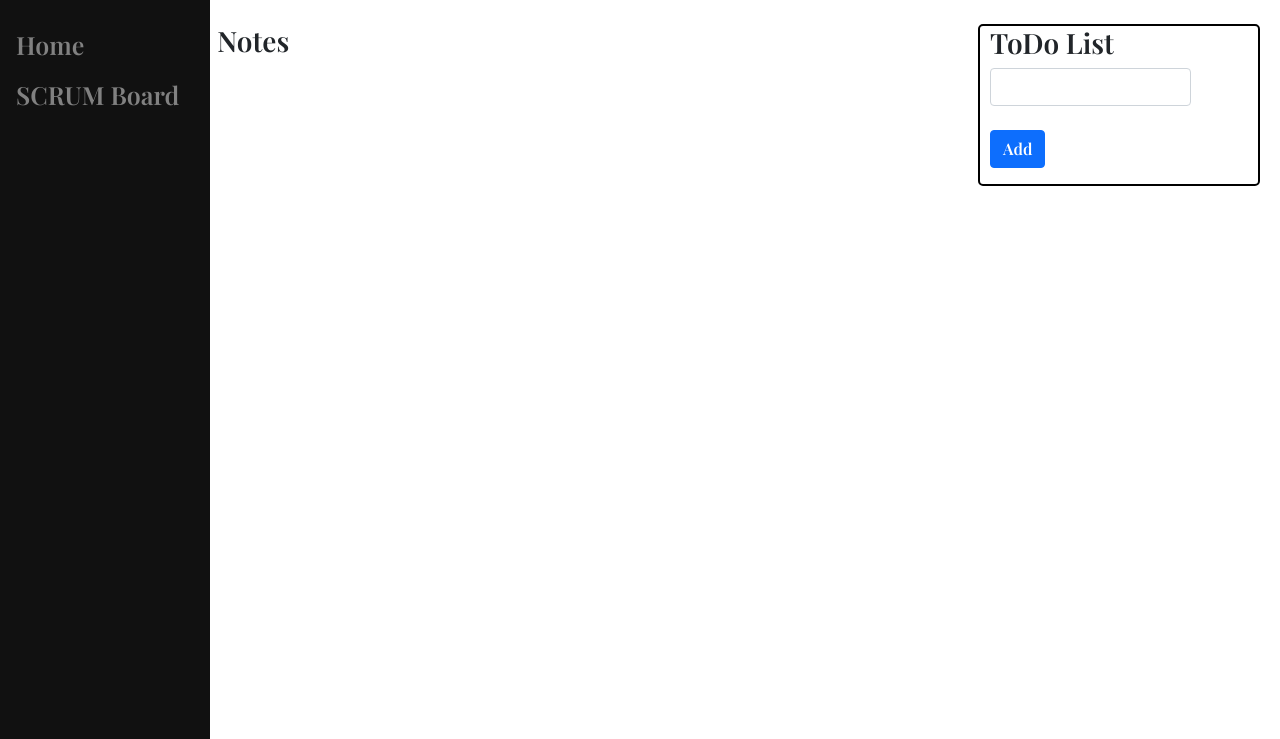
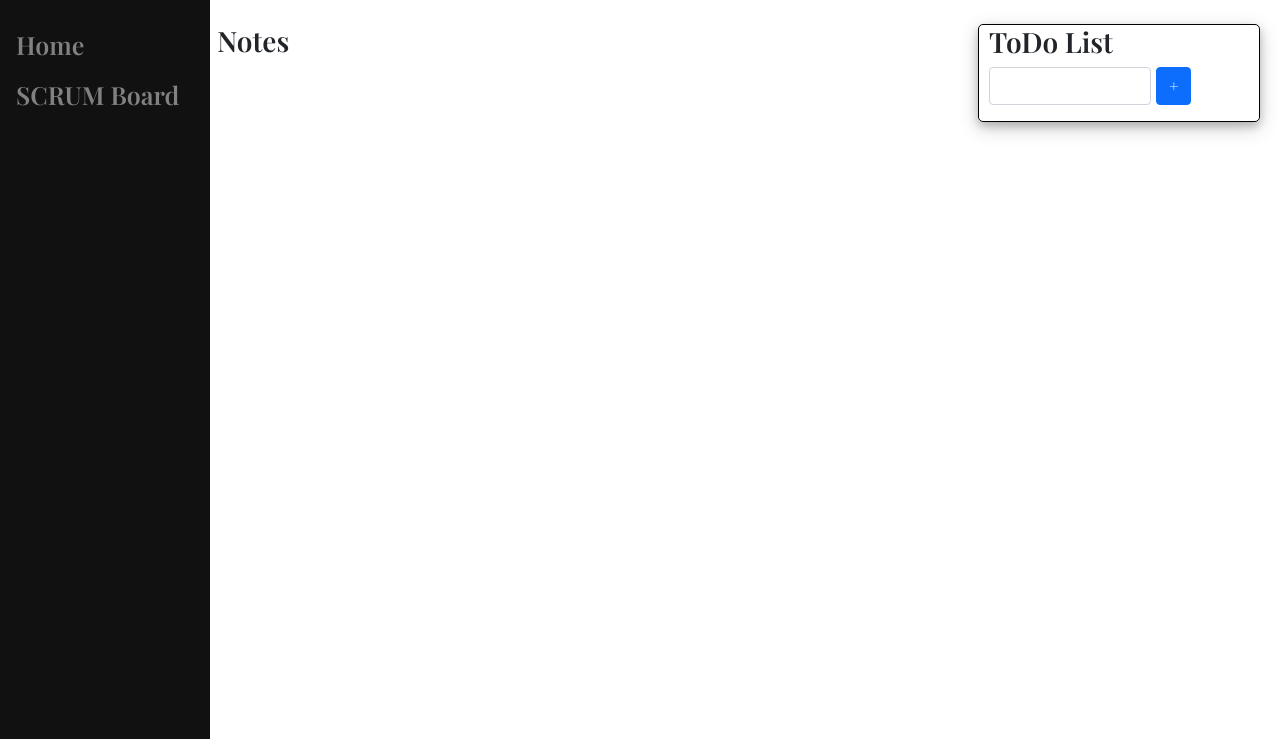
Before and after one commit to jerstnd/taskify-task_manager, a Flask app: page /home in a window 1280 px wide. Shown: the part 61-800 px from the top of the page. Run offline with Flask 2, Linux system fonts and the light colour scheme; a user stored in the database is signed in; some libraries are stand-ins or nearby versions.

Commit message:
styling todo form

```diff
--- a/taskify/static/styles.css
+++ b/taskify/static/styles.css
@@ -68,8 +68,18 @@ html, body {
 }
 
 .todocontainer {
-    border: 2px solid black;
+    border: 1px solid black;
     border-radius: 5px;
     margin-right: 20px;
     padding-left: 10px;
-  }
+    box-shadow: 0 4px 8px 0 rgba(0, 0, 0, 0.2), 0 6px 20px 0 rgba(0, 0, 0, 0.19);
+}
+
+
+.todoform {
+    display: flex;
+}
+
+.todoform button {
+    margin-left: 5px;
+}
--- a/taskify/templates/home.html
+++ b/taskify/templates/home.html
@@ -20,11 +20,11 @@
         <div class="todocontainer">
             <h3>ToDo List</h3>
             <div class="form-group w-75">
-                <form method="POST">
+                <form method="POST" class="todoform">
                     <input name="todo" id="todo" class="form-control"></input>
-                    <br>
-                    <button type="submit" class="btn btn-primary">Add</button>
+                    <button type="submit" class="btn btn-primary">&#43;</button>
                 </form>
+
             </div>
         </div>
 </div>
```
